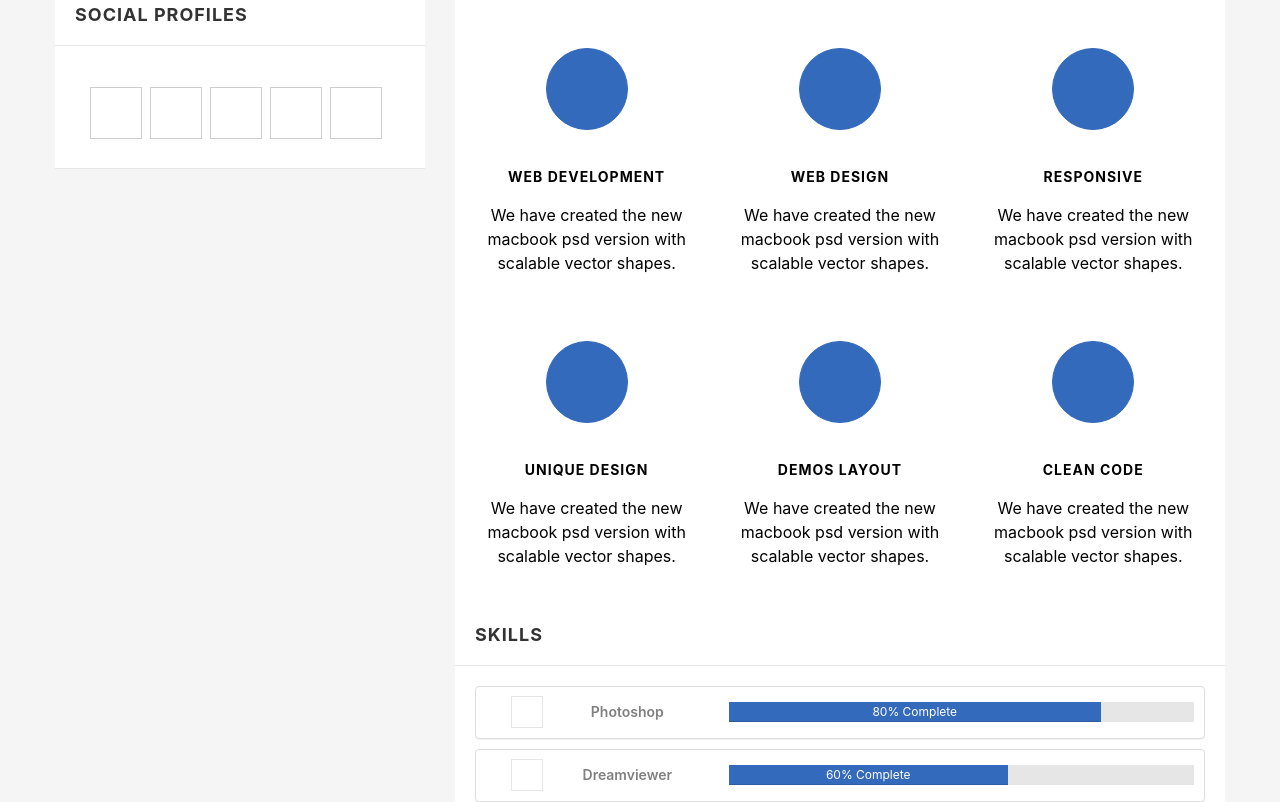
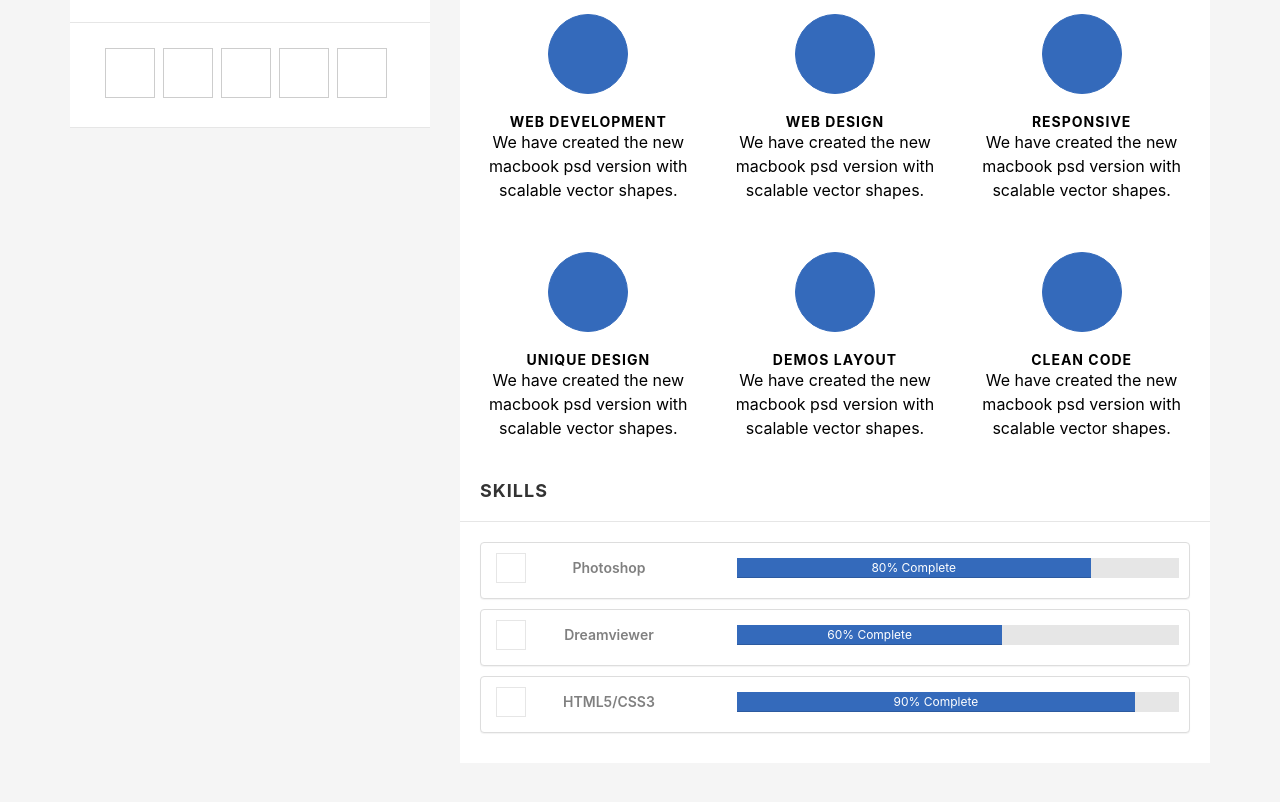
Before and after one commit to TAdev07/TAdev07, a React (Create React App) app: page / in a window 1280 px wide. Shown: the part 972-1774 px from the top of the page. Built offline with nearby package versions, Linux system fonts and the light colour scheme; some icons are missing.

Commit message:
fix responsive layout

```diff
--- a/src/App.css
+++ b/src/App.css
@@ -1,3 +1,11 @@
+*,
+::before,
+::after {
+  box-sizing: border-box;
+  padding: 0;
+  margin: 0;
+}
+
 .App {
   text-align: center;
 }
--- a/src/components/Menu/Menu.css
+++ /dev/null
@@ -1,84 +0,0 @@
-i.fa {
-  padding-right: 15px;
-}
-
-.isop-filter li.active a {
-  color: #fff;
-}
-
-.isop-filter > li:hover a,
-.isop-filter li.active a {
-  background: #346abb;
-}
-
-.isop-filter li a {
-  transition: all 0.4s ease-in-out;
-  cursor: pointer;
-}
-
-.isop-filter > li:hover a {
-  text-decoration: none;
-  color: #fff;
-  background: #346abb;
-}
-
-div#nav-tabis {
-  max-width: 1170px;
-  margin-left: auto;
-  margin-right: auto;
-  position: relative;
-  padding-left: 15px;
-  padding-right: 15px;
-  margin-bottom: -2px;
-}
-
-.isop-filter li a {
-  transition: all 0.4s ease-in-out;
-  text-align: center;
-  width: 100%;
-  padding: 20px 0;
-  font-weight: bold;
-  color: #000;
-  border-radius: 0px;
-}
-
-ul.isop-filter li {
-  width: 20%;
-}
-
-.navbar-toggle {
-  width: 100%;
-  margin: 0px;
-  border: none;
-  height: 50px;
-  padding: 0px 15px;
-  background: #fff;
-  float: none;
-  display: none;
-}
-
-.icon-nav {
-  border: 1px solid rgba(0, 0, 0, 0.1);
-  padding: 10px;
-  float: right;
-}
-
-.nav-title {
-  font-weight: bold;
-  float: left;
-}
-
-@media only screen and (max-width: 991px) {
-}
-
-@media only screen and (max-width: 767px) {
-  #nav-tabis {
-    display: none;
-  }
-
-  button.navbar-toggle {
-    display: block;
-  }
-}
-@media only screen and (max-width: 479px) {
-}
--- a/src/components/Menu/Menu.js
+++ b/src/components/Menu/Menu.js
@@ -1,7 +1,6 @@
 import React from 'react';
 
 import MenuItem from './MenuItem';
-import './Menu.css';
 import styles from './Menu.module.css';
 
 export default function NavLink({dataMenu = {}}) {
--- a/src/components/TabAboutMe/SkillItem.js
+++ b/src/components/TabAboutMe/SkillItem.js
@@ -24,12 +24,7 @@ export default class Skills extends React.Component {
                   showSkillText ? Panel.active : ''
                 }`}
               >
-                <span
-                  onClick={this.showText}
-                  className={`${showSkillText ? 'in' : ''}`}
-                >
-                  {skill}
-                </span>
+                <span onClick={this.showText}>{skill}</span>
               </h4>
             </div>
           </div>
@@ -46,10 +41,8 @@ export default class Skills extends React.Component {
               </div>
             </div>
             {/* Skillls Text */}
-            <div
-              className={`panel-collapse collapse ${showSkillText ? 'in' : ''}`}
-            >
-              <div className={Panel.body}>
+            <div className={Panel.body}>
+              <div className={showSkillText ? Panel.active : ''}>
                 <p>{text}</p>
               </div>
             </div>
--- a/src/styles/layout.module.css
+++ b/src/styles/layout.module.css
@@ -1,9 +1,8 @@
 .container {
   padding-right: 15px;
   padding-left: 15px;
-  margin-right: auto;
-  margin-left: auto;
-  width: 1170px;
+  margin: 0 auto;
+  max-width: 1170px;
 }
 
 .row {
@@ -21,26 +20,26 @@
 }
 
 .md_4 {
-  flex: 0 0 calc(33.3333% - 30px);
-  max-width: calc(33.3333% - 30px);
+  flex: 0 0 33.3333%;
+  max-width: 33.3333%;
   padding: 0 15px;
 }
 
 .md_8 {
-  flex: 0 0 calc(66.6666% - 30px);
-  max-width: calc(66.6666% - 30px);
+  flex: 0 0 66.6666%;
+  max-width: 66.6666%;
   padding: 0 15px;
 }
 
 .sm_4 {
-  flex: 0 0 calc(33.3333% - 30px);
-  max-width: calc(33.3333% - 30px);
+  flex: 0 0 33.3333%;
+  max-width: 33.3333%;
   padding: 0 15px;
 }
 
 .sm_8 {
-  flex: 0 0 calc(66.6666% - 30px);
-  max-width: calc(66.6666% - 30px);
+  flex: 0 0 66.6666%;
+  max-width: 66.6666%;
   padding: 0 15px;
 }
 
@@ -66,13 +65,13 @@
   }
 
   .md_4 {
-    flex: 0 0 calc(100% - 30px);
-    max-width: calc(100% - 30px);
+    flex: 0 0 100%;
+    max-width: 100%;
   }
 
   .md_8 {
-    flex: 0 0 calc(100% - 30px);
-    max-width: calc(100% - 30px);
+    flex: 0 0 100%;
+    max-width: 100%;
   }
 }
 
@@ -82,13 +81,13 @@
   }
 
   .sm_4 {
-    flex: 0 0 calc(100% - 30px);
-    max-width: calc(100% - 30px);
+    flex: 0 0 100%;
+    max-width: 100%;
   }
 
   .sm_8 {
-    flex: 0 0 calc(100% - 30px);
-    max-width: calc(100% - 30px);
+    flex: 0 0 100%;
+    max-width: 100%;
   }
 }
 
--- a/src/styles/panel.module.css
+++ b/src/styles/panel.module.css
@@ -40,7 +40,7 @@
   width: 30px;
   top: 50%;
   transform: translateY(-50%);
-  left: 20px;
+  left: 0;
   line-height: 29px;
   position: absolute;
   font-size: 12px;
@@ -65,12 +65,10 @@
 }
 
 .progress {
-  margin-bottom: 0px;
   border-radius: 0px;
   box-shadow: none;
   background: #e6e6e6;
-  margin-top: 15px;
-  margin-right: 10px;
+  margin: 15px 10px 10px;
   height: 20px;
 }
 .progressBar {
@@ -91,10 +89,20 @@
 
 .body {
   color: #808080;
-  padding: 0px;
-  padding-top: 15px;
+  padding: 0px 5px 10px 10px;
   line-height: 24px;
   font-size: 14px;
   text-align: left;
-  display: none;
+  position: relative;
 }
+.body > * {
+  opacity: 0;
+  position: absolute;
+  transform: translateY(-100%);
+}
+.body > .active {
+  opacity: 1;
+  position: relative;
+  transition: all 0.5s ease-out;
+  transform: translateY(0);
+}
```
